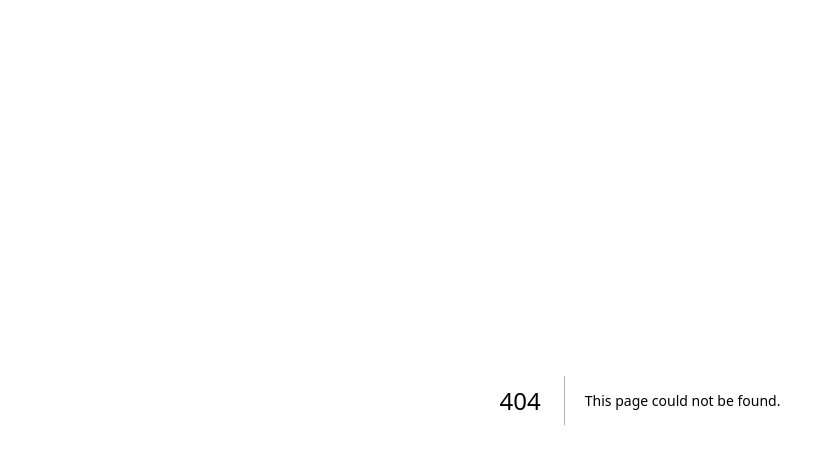
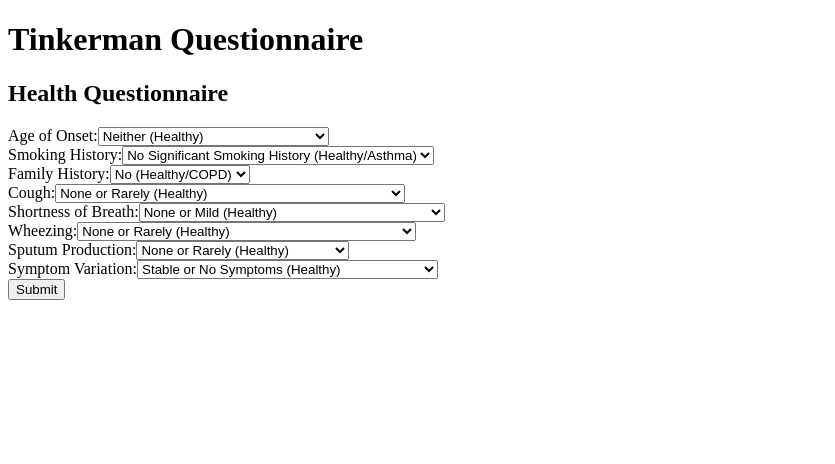
Before and after one commit to Shilab66/breezy_test, a Next.js app: page /tinkerman in a window 1280 px wide. Before the commit this address had no page. Shown: the top 464 px of the page, without its empty margins (0-835 px from the left). Built offline with nearby package versions, Linux system fonts and the light colour scheme.

Commit message:
Create tinkerman.js

```diff
--- /dev/null
+++ b/pages/tinkerman.js
@@ -0,0 +1,12 @@
+import TinkermanQuestionnaire from '../components/TinkermanQuestionnaire';
+
+const TinkermanPage = () => {
+  return (
+    <div>
+      <h1>Tinkerman Questionnaire</h1>
+      <TinkermanQuestionnaire />
+    </div>
+  );
+};
+
+export default TinkermanPage;
```
